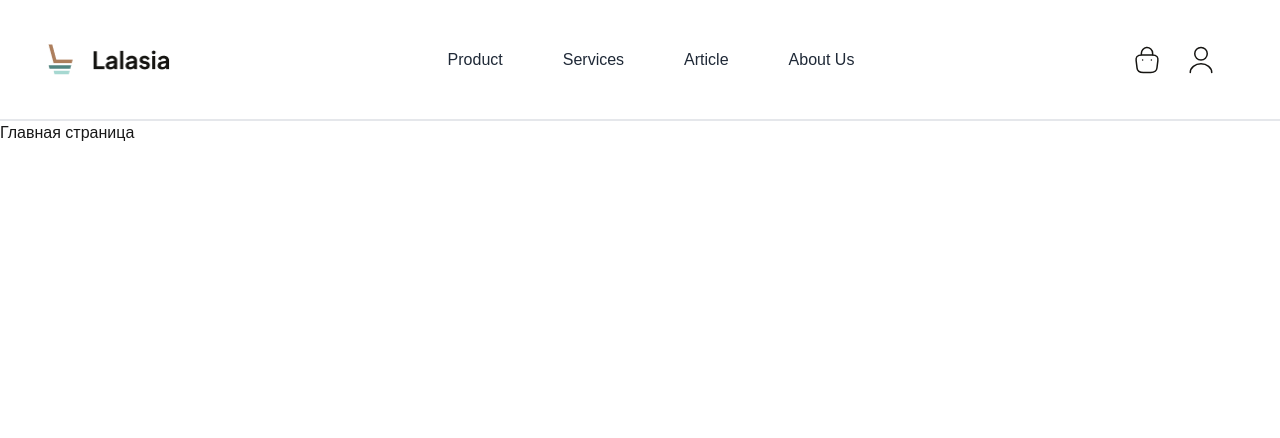
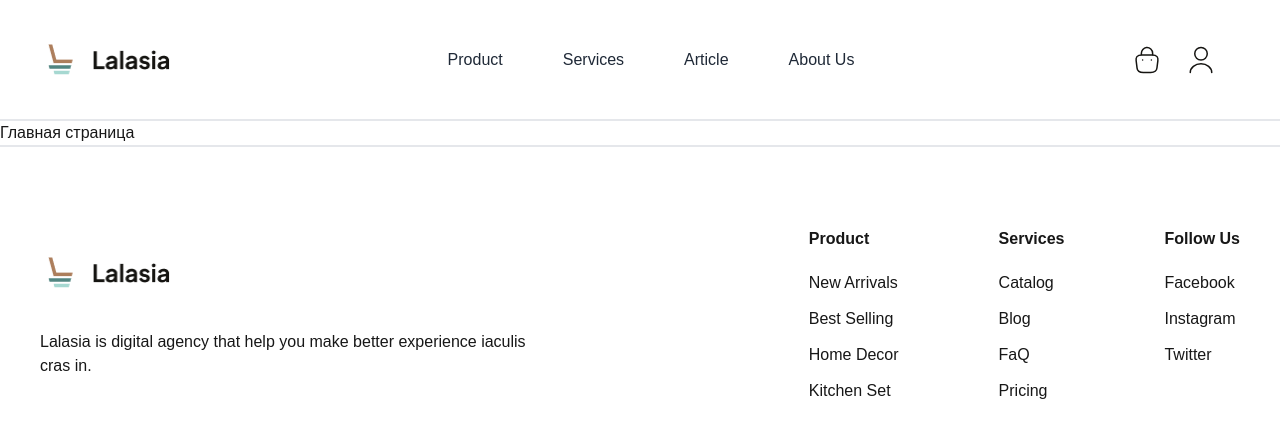
Before and after one commit to troanart/Furniture-Website, a Next.js app: page / in a window 1280 px wide. Shown: the top 438 px of the page. Built offline with nearby package versions, Linux system fonts and the light colour scheme.

Commit message:
add footer structure and style

```diff
--- a/src/app/layout.tsx
+++ b/src/app/layout.tsx
@@ -2,6 +2,7 @@ import type { Metadata } from "next";
 import { Geist, Geist_Mono } from "next/font/google";
 import "./globals.css";
 import Header from "./section/Header/Header";
+import Footer from "./section/Footer/Footer";
 
 const geistSans = Geist({
   variable: "--font-geist-sans",
@@ -29,6 +30,7 @@ export default function RootLayout({
         className={`${geistSans.variable} ${geistMono.variable} antialiased`}>
         <Header />
         {children}
+        <Footer />
       </body>
     </html>
   );
--- /dev/null
+++ b/src/app/section/Footer/Footer.tsx
@@ -0,0 +1,69 @@
+import Image from "next/image";
+
+export default function Footer() {
+  return (
+    <footer className="border-t-2 pt-20">
+      <div className="container px-5 flex justify-between items-center mx-auto ">
+        <div className="max-w-[505px]">
+          <a href="" className="block mb-[36px]">
+            <Image src={"/logo.png"} height={42} width={130} alt={"Logo"} />
+          </a>
+          <h6>
+            Lalasia is digital agency that help you make better experience
+            iaculis cras in.
+          </h6>
+        </div>
+        <div className="flex justify-center items-baseline gap-x-[100px]">
+          <div>
+            <h5 className="font-bold">Product</h5>
+            <ul className="mt-5 flex flex-col justify-start items-start gap-y-[12px]">
+              <li>
+                <a href="">New Arrivals</a>
+              </li>
+              <li>
+                <a href="">Best Selling</a>
+              </li>
+              <li>
+                <a href="">Home Decor</a>
+              </li>
+              <li>
+                <a href="">Kitchen Set</a>
+              </li>
+            </ul>
+          </div>
+          <div>
+            <h5 className="font-bold">Services</h5>
+            <ul className="mt-5 flex flex-col justify-start items-start gap-y-[12px]">
+              <li>
+                <a href="">Catalog</a>
+              </li>
+              <li>
+                <a href="">Blog</a>
+              </li>
+              <li>
+                <a href="">FaQ</a>
+              </li>
+              <li>
+                <a href="">Pricing</a>
+              </li>
+            </ul>
+          </div>
+          <div>
+            <h5 className="font-bold">Follow Us</h5>
+            <ul className="mt-5 flex flex-col justify-start items-start gap-y-[12px]">
+              <li>
+                <a href="">Facebook</a>
+              </li>
+              <li>
+                <a href="">Instagram</a>
+              </li>
+              <li>
+                <a href="">Twitter</a>
+              </li>
+            </ul>
+          </div>
+        </div>
+      </div>
+    </footer>
+  );
+}
--- a/src/app/section/Header/Header.tsx
+++ b/src/app/section/Header/Header.tsx
@@ -43,7 +43,7 @@ export default function Header() {
             src="/bag.svg"
             width={30}
             height={30}
-            alt={"User icon"}
+            alt={"Bag icon"}
             className="hidden md:block"
           />
           <Icon
```
